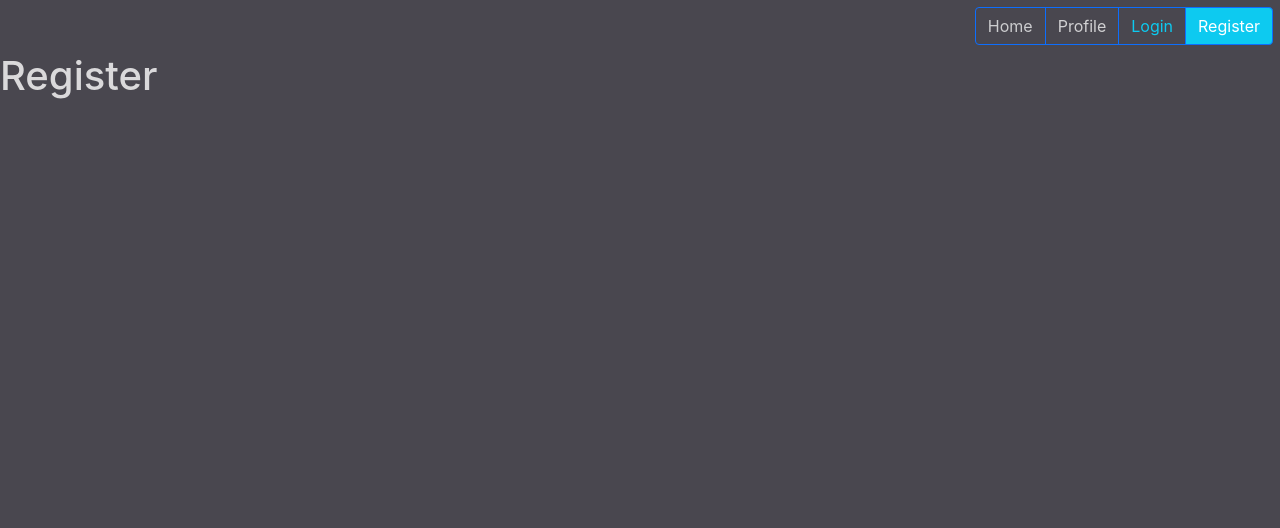
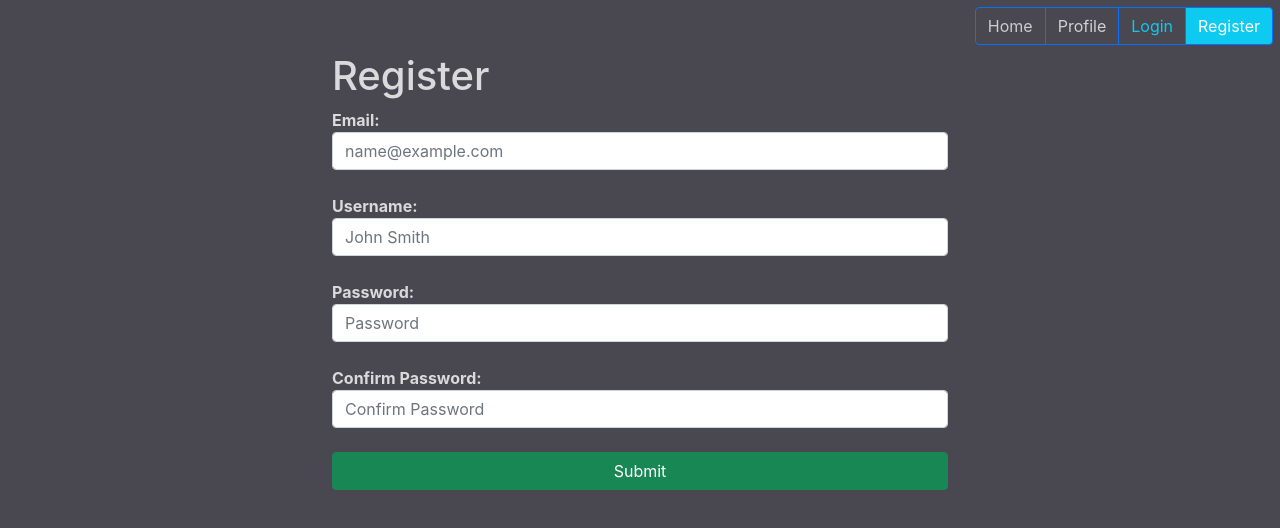
Before and after one commit to JulianoJk/MERN-task-manager, a React (Create React App) app in the folder client/: page /register in a window 1280 px wide. Shown: the top 528 px of the page. Built offline with nearby package versions, Linux system fonts and the light colour scheme.

Commit message:
Added bootstrap to login & register

```diff
--- a/client/src/App.css
+++ b/client/src/App.css
@@ -2,6 +2,6 @@ body{
     background-color: rgba(42, 39, 49, 0.85);
 }
 
-h1, h2, h3, h4, h5, h6{
+h1, h2, h3, h4, h5, h6, .text{
     color: rgba(255, 255, 255, 0.795);
 }
--- a/client/src/components/Login.js
+++ b/client/src/components/Login.js
@@ -1,6 +1,7 @@
 import { useContext, useState } from "react"
 import { useNavigate } from "react-router-dom"
 import { UserContext } from "../context/ContextProvider"
+
 
 const Login = () => {
 
@@ -20,7 +21,7 @@ const Login = () => {
 
     const submit = async (event) => {
 
-        const response = await fetch('http://localhost:5000/users/login', {
+        const response = await fetch('http://localhost:3001/users/login', {
             method: 'POST',
             headers: {'Content-Type': 'application/json'},
             body: JSON.stringify({
@@ -36,11 +37,19 @@ const Login = () => {
     }
 
     return (
-        <div>
+        <div className="container flex-column" style={{width: "50%"}}>
             <h1>Login</h1>
-            <label>Email:</label> <input type='text' onChange={onEmailChange} /><br />
-            <label>Password:</label> <input type='password' onChange={onPasswordChange} /><br />
-            <button onClick={submit}>Submit</button>
+                {/*Email Input*/}
+                <label htmlFor="email" className="control-label text"><strong>Email:</strong></label>
+                <input type="email" className="form-control" id="email" placeholder="name@example.com" onChange={onEmailChange} />
+                <br />
+
+                <label htmlFor="password" className="control-label text"><strong>Password:</strong></label>
+                <input type="password" className="form-control" id="password" onChange={onPasswordChange} placeholder="Password"/>
+                <br />
+                <div className="d-grid gap-2">
+                <button className="btn btn-success flex-wrap " onClick={submit}>Submit</button>
+                </div>
         </div>
     )
 }
--- a/client/src/components/Menu.js
+++ b/client/src/components/Menu.js
@@ -5,13 +5,13 @@ const Menu = () => {
         <div className="d-flex flex-row-reverse bd-highlight" style={{margin: "7px"}}>
             {/* create a responsive btn group */}
             <div className="btn-group flex-wrap" role="group">
-                <a href='' className="btn btn-outline-primary text-light text-opacity-75">Home </a>
+                <a href="/" className="btn btn-outline-primary text-light text-opacity-75">Home </a>
 
-                <a href='' className="btn btn-outline-primary text-white text-opacity-75" >Profile </a>
+                <a href='/Profile/' className="btn btn-outline-primary text-white text-opacity-75" >Profile </a>
 
-                <a href='' className="btn btn-outline-primary text-info">Login </a>
+                <a href='/Login/' className="btn btn-outline-primary text-info">Login </a>
 
-                <a href="" className="btn btn-primary bg-info text-white">Register</a>
+                <a href='/Register/' className="btn btn-primary bg-info text-white">Register</a>
             </div>
 
         </div>
--- a/client/src/components/Register.js
+++ b/client/src/components/Register.js
@@ -1,9 +1,91 @@
+import { useContext, useState } from "react"
+import { useNavigate } from "react-router-dom"
+import { UserContext } from "../context/ContextProvider"
+
+const Register = () => {
+
+    const navigate = useNavigate()
+    const value = useContext(UserContext)
+
+    const [email, setEmail] = useState('')
+    const [name, setName] = useState('')
+    const [password, setPassword] = useState('')
+    const [confirmPassword, setConfirmPassword] = useState('')
+
+    const onEmailChange = (event) => {
+        setEmail(event.target.value)
+    }
+
+    const handlePassword = (event) => {
+        setPassword(event.target.value)
+    }
+
+    const handleConfirmPassword = (event) => {
+        setConfirmPassword(event.target.value)
+    }
+
+    const handleInputs = ()=>{
+        //Check if email is null
+        // TODO: add more characters as for the limit
+        if (email.length!== 0){
+            // Check if passwords match and they are not null
+            if(password === confirmPassword && confirmPassword.length!=0){
+                // TODO: CHANGE TO SUBMIT!!!!!!!!!!!!!!!!
+                console.log("Okey!");
+                submit()
+            }else{
+                // TODO: Fix this
+                console.log("Wrong Password!");
+            }
+        }else{
+            // TODO: Fix this
+            console.log("Email can not be null");
+        }
+    }
+
+    const submit = async (event) => {
+
+        const response = await fetch('http://localhost:3001/users/register', {
+            method: 'POST',
+            headers: {'Content-Type': 'application/json'},
+            body: JSON.stringify({
+                "email": email,
+                "user": user,
+                "password": password
+            })
+        })
+        const data = await response.json()
+        console.log(data)
+        value.setUser(user)
+        navigate('/profile')
+    }
 
 
-const Register = () => {
+
+
     return (
-        <div>
+        <div className="container flex-column" style={{width: "50%"}}>
             <h1>Register</h1>
+                {/*Email Input*/}
+                <label htmlFor="email" className="control-label text"><strong>Email:</strong></label>
+                <input type="email" className="form-control" id="email" placeholder="name@example.com" onChange={onEmailChange}/>
+                <br />
+                {/* TODO: Add onChange for the name */}
+                <label htmlFor="Username" className="control-label text"><strong>Username:</strong></label>
+                <input type="email" className="form-control" id="Username" placeholder="John Smith" />
+                <br />
+
+                <label htmlFor="password" className="control-label text" ><strong>Password:</strong></label>
+                <input type="password" className="form-control" id="password"  placeholder="Password" onChange={handlePassword}/>
+                <br />
+
+                <label htmlFor="confirmPassword" className="control-label text"><strong>Confirm Password:</strong></label>
+                <input type="password" className="form-control" id="confirmPassword" placeholder="Confirm Password" onChange={handleConfirmPassword}/>
+                <br />
+
+                <div className="d-grid gap-2">
+                <button className="btn btn-success flex-wrap" onClick={handleInputs} >Submit</button>
+                </div>
         </div>
     )
 }
```
Also changed, not shown: 1 other file (tests, documents, lock files or other folders).
